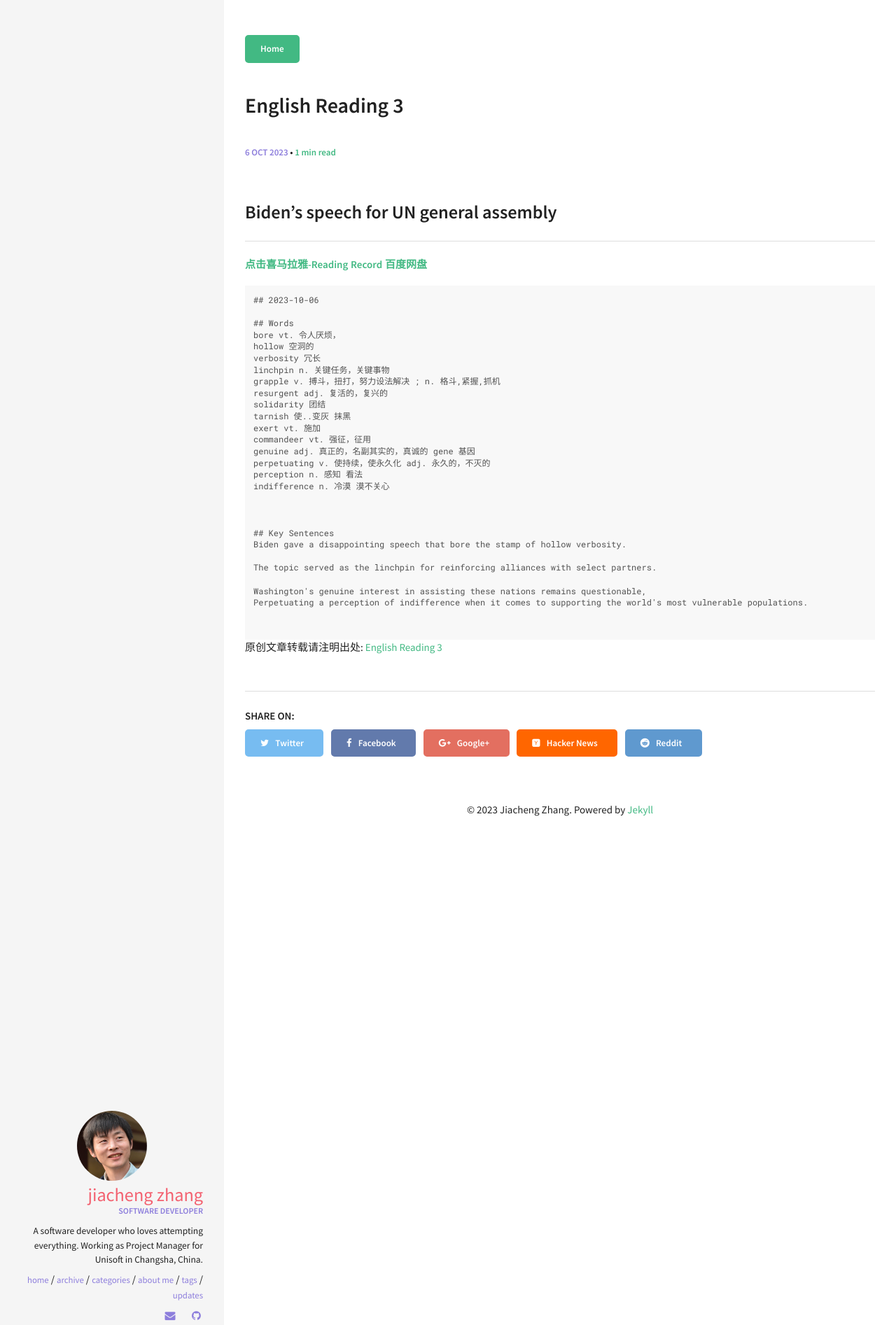
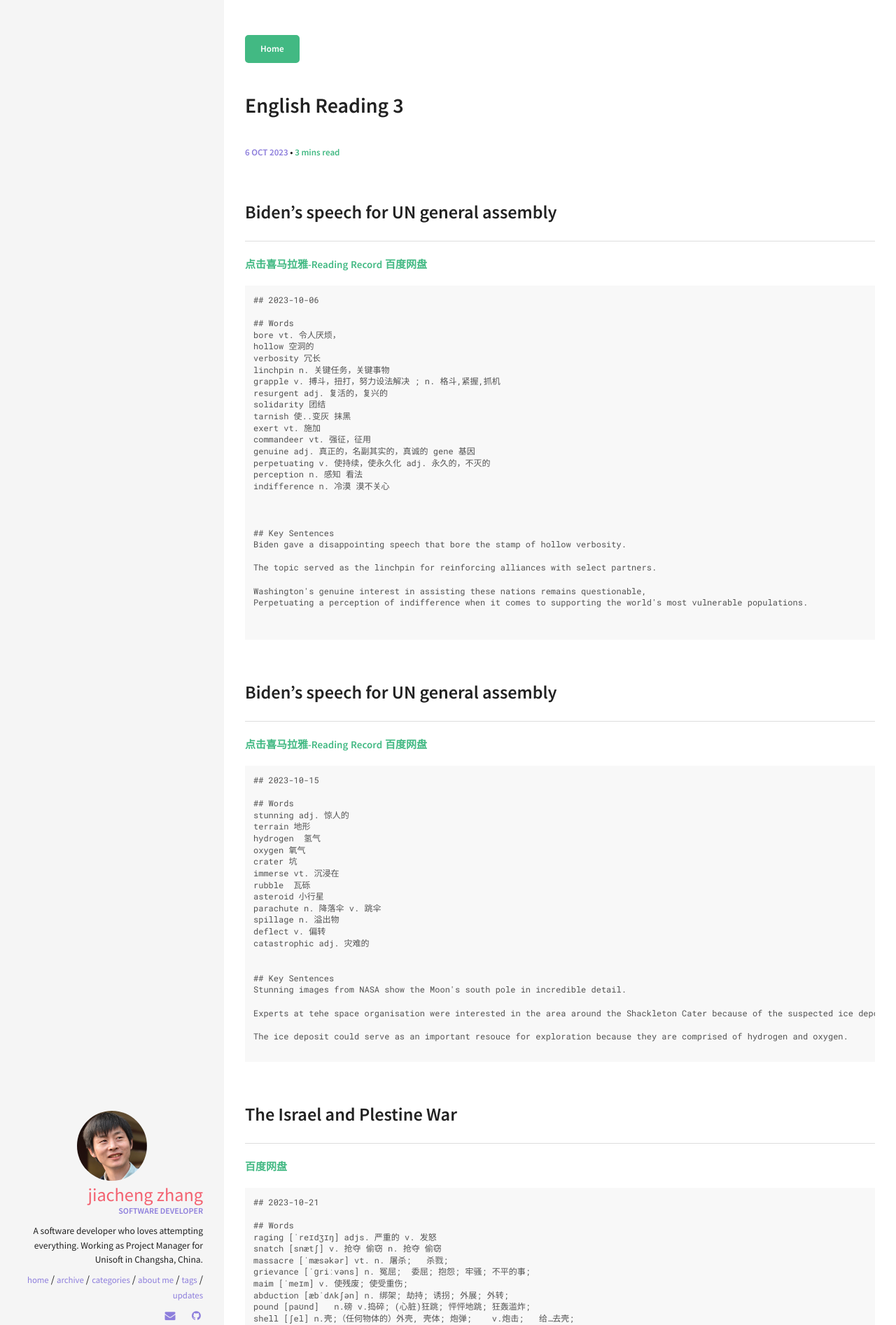
Before and after one commit to zhangjiacheng/zhangjiacheng.github.io, a Jekyll site: the page built from _posts/2023-10-6-EnglishReadingJC003.md, in a window 1280 px wide. Shown: the top 1893 px of the page at 70% size. Built offline with Jekyll 4.4.1, drawn with Linux system fonts in a browser that asks for light colours; some of the changed text lies outside the part shown.

Commit message:
add one more post for English leaning 20231126

````diff
--- a/_posts/2023-10-6-EnglishReadingJC003.md
+++ b/_posts/2023-10-6-EnglishReadingJC003.md
@@ -40,3 +40,121 @@
 
 
 ```
+
+
+## Biden's speech for UN general assembly
+<a href="https://xima.tv/1_EMrRQD?_sonic=0"><b>点击喜马拉雅-Reading Record</b></a>    <a href="https://pan.baidu.com/s/17eOjZFsTpvB6AveB_vnkaw?pwd=8saj"><b>百度网盘</b></a>
+
+```
+## 2023-10-15
+
+## Words
+stunning adj. 惊人的
+terrain 地形
+hydrogen  氢气
+oxygen 氧气
+crater 坑
+immerse vt. 沉浸在
+rubble  瓦砾
+asteroid 小行星
+parachute n. 降落伞 v. 跳伞
+spillage n. 溢出物
+deflect v. 偏转
+catastrophic adj. 灾难的
+
+
+## Key Sentences
+Stunning images from NASA show the Moon's south pole in incredible detail.
+
+Experts at tehe space organisation were interested in the area around the Shackleton Cater because of the suspected ice deposits.
+
+The ice deposit could serve as an important resouce for exploration because they are comprised of hydrogen and oxygen.
+
+```
+
+
+## The Israel and Plestine War
+<a href="https://pan.baidu.com/s/1bKJ4ZPJu5-82xn9bi6XntQ?pwd=8saj"><b>百度网盘</b></a>
+
+```
+## 2023-10-21
+
+## Words
+raging [ˈreɪdʒɪŋ] adjs. 严重的 v. 发怒
+snatch [snætʃ] v. 抢夺 偷窃 n. 抢夺 偷窃
+massacre [ˈmæsəkər] vt. n. 屠杀;   杀戮;
+grievance [ˈɡriːvəns] n. 冤屈;  委屈; 抱怨; 牢骚; 不平的事;
+maim [ˈmeɪm] v. 使残废; 使受重伤;
+abduction [æbˈdʌkʃən] n. 绑架; 劫持; 诱拐; 外展; 外转;
+pound [paʊnd]   n.磅 v.捣碎; (心脏)狂跳; 怦怦地跳; 狂轰滥炸;
+shell [ʃel] n.壳;（任何物体的）外壳, 壳体; 炮弹;    v.炮击;   给…去壳;
+hostage [ˈhɑːstɪdʒ] n.人质;
+raid  [reɪd] n.突袭; 抢劫; vt.突袭; 突然搜查; 偷袭; 劫掠; 打劫; 突击搜捕;
+retaliatory [rɪˈtæliətɔːri] adj.报复性的;反击的;
+infiltrated [ˈɪnfɪltreɪtɪd] v.渗透; 渗入; adj.渗透的；浸润的;
+barrage [bəˈrɑːʒ] n.火力网;  堰; 水坝; 拦河坝;弹幕射击;   vt.以密集火力攻击（或阻击）;
+poised [pɔɪzd] adj. (暂时)平衡，稳固; 准备好;  v.保持(某种姿势); 使稳定; 抓紧;
+siren [ˈsaɪrənz] n. 警报器;   汽笛;   性感妖女; 妖冶而危险的女人; v.引诱；鸣笛行驶
+blare [bler] v.发出(响亮而刺耳的声音);
+
+## Key Sentences
+
+Amid bombings and bloodshed, innocent vistims raging accross Gaza and Israel contunue to suffer unimaginable horrors.
+
+As the UN begged both sides to stop targeting civilians, fears were growing for thousands of people.
+
+But any hopes of peace look a long way off as Israel contunues pounding Palestine and Hamas keeps up the shelling of its neighbour, resulting in a rising deatch toll.
+
+
+Palestinian rocket barrages on Israel continued as sirens blared throughout Jerusalem and Tel Aviv.
+
+
+```
+
+## To cease-fire the Israel and Palestine war
+<a href="https://pan.baidu.com/s/12A8b1c7EKgU1x_Ud4qlaCA?pwd=8saj"><b>百度网盘</b></a>
+
+```
+## 2023-10-24
+
+## Words
+spark [spɑːrk] n. 火花 v. 引发;   触发;   产生电火花;
+outrage [ˈaʊtreɪdʒ] n. 愤怒;   愤慨;   暴行;   义愤;  vt.使震怒;   激怒;
+resist  [rɪˈzɪst] v.抵抗;   抵制;   反抗;   阻挡;  n.防腐剂;   防染剂;  insist v.坚持
+stance n.立场;   态度;
+constituency [kənˈstɪtʃuənsi] n.(选举议会议员的)选区;   (统称)支持者;   选区的选民;
+vow [vaʊ] n.誓言;    v.发誓;   立誓;   起誓;
+
+## Key Sentences
+Rejecting truce demand sparks concerns over reelecction bid amid public outrage.
+
+Biden has resisted calls for cease-fire, saying that Israel has a right to defend its citizens.
+
+Some vowed not to support Biden's reelection as well as campaigns by other Democrats seeking office.
+
+```
+
+## Leaning a language is a process
+<a href="https://xima.tv/1_IPVtoc?_sonic=0"><b>点击喜马拉雅-Reading Record</b></a>  <a href="https://pan.baidu.com/s/1vyoL8FpI8RiAsrIE5BmDOg?pwd=8saj"><b>百度网盘</b></a>
+
+```
+## 2023-10-30
+
+## Words
+calligraphy [kəˈlɪɡrəfi] 书法
+fascinating [ˈfæsɪneɪtɪŋ] adj.迷人的; 极有吸引力的;  v.深深吸引； 迷住;
+redicule [ˈrɪdɪkjuːl] n.嘲笑;   奚落;   讥笑;  vt.嘲笑;   奚落;   讥笑;
+
+
+## Key Sentences
+Start seeing lanuage as a process, not as a finish line.
+
+As is the case with driving, your goal with a target language should be to try to make it a habit.
+
+It will become more and more effortless with time and practice.
+
+As for your native language, do you feel upset, ridiculed, frustrated, inferiorized or even angry when you come across a word you haven't seem before? Of course not!
+
+And appreciate the fact that you are devoting your time to an art that makes centuries to develop.
+
+```
````
Also changed, not shown: _posts/2023-11-26-EnglishReadingJC004.md (added, +32 -0 lines).
